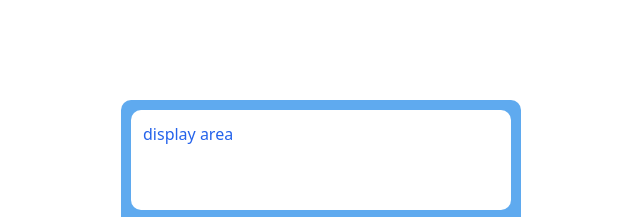
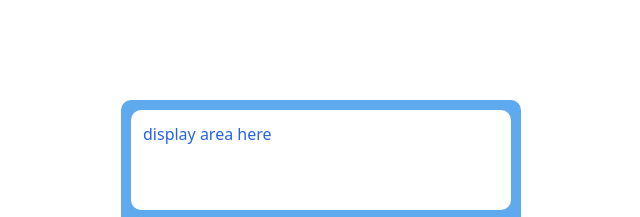
Before and after one commit to AKThu/Takulator_tailwind, a website: page public/index.html in a window 1280 px wide. Shown: the top 217 px of the page, 319-959 px from the left. Drawn offline with Linux system fonts and the light colour scheme.

Commit message:
minor changes

```diff
--- a/public/index.html
+++ b/public/index.html
@@ -13,7 +13,7 @@
         <div class="w-[400px] h-[600px] bg-[#5FAAEF] text-blue-600 px-[10px] py-[10px] rounded-[10px]">
 
             <!-- Start of Display Area -->
-            <div class="w-[380px] h-[100px] bg-white rounded-[10px] p-3">display area</div>
+            <div class="w-[380px] h-[100px] bg-white rounded-[10px] p-3">display area here</div>
             <!-- End of Display Area -->
 
             <!-- Start of Button Area -->
```
